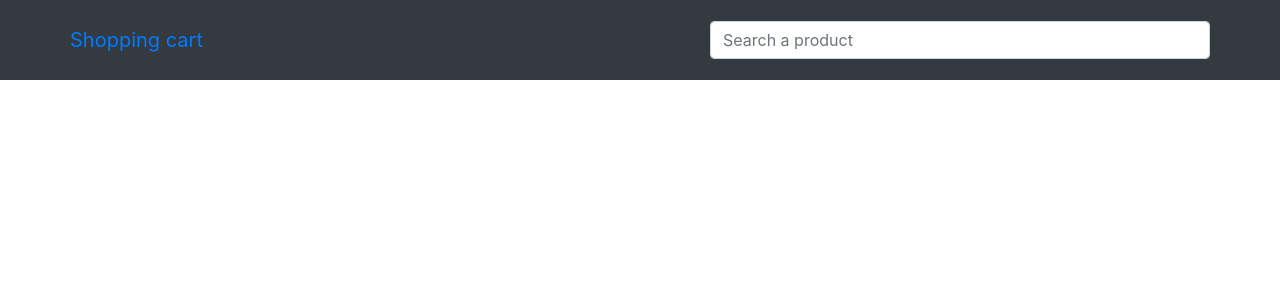
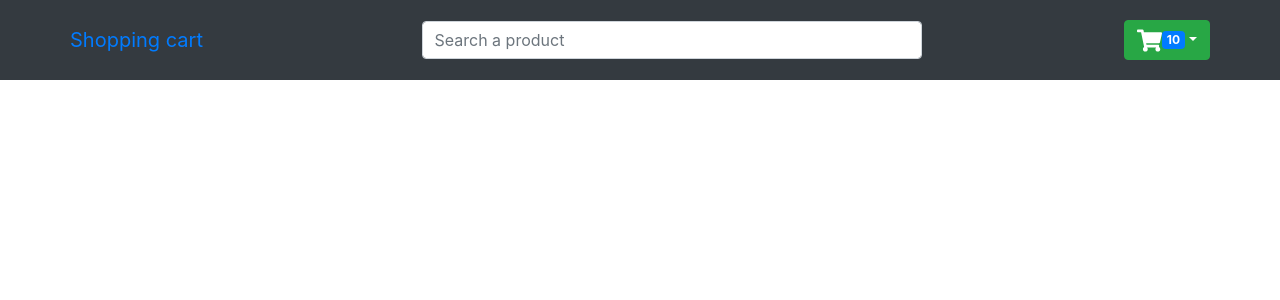
Before and after one commit to aswathyeg/reactHooks, a React (Create React App) app: page / in a window 1280 px wide. Shown: the top 300 px of the page. Built offline with nearby package versions, Linux system fonts and the light colour scheme.

Commit message:
added icon

```diff
--- a/package.json
+++ b/package.json
@@ -11,6 +11,7 @@
     "react": "^18.1.0",
     "react-bootstrap": "^2.5.0",
     "react-dom": "^18.1.0",
+    "react-icons": "^4.4.0",
     "react-router-dom": "^6.4.1",
     "react-scripts": "5.0.1",
     "web-vitals": "^2.1.4"
--- a/src/components/shopping-context-reducer/Header.js
+++ b/src/components/shopping-context-reducer/Header.js
@@ -1,11 +1,12 @@
-import { Container, FormControl } from "react-bootstrap";
+import { Container, Dropdown, FormControl, Nav, Badge } from "react-bootstrap";
 import Navbar from "react-bootstrap/Navbar";
+import { FaShoppingCart } from "react-icons/fa";
 const Header = () => {
   return (
     <Navbar bg="dark" variant="dark" style={{ height: 80 }}>
       <Container>
         {/* for logo */}
-        <Navbar.Brand>
+        <Navbar.Brand variant="light">
           <a href="/">Shopping cart</a>
         </Navbar.Brand>
         <Navbar.Text className="search">
@@ -15,6 +16,14 @@ const Header = () => {
             style={{ width: 500 }}
           ></FormControl>
         </Navbar.Text>
+        <Nav>
+          <Dropdown alignRight>
+            <Dropdown.Toggle variant="success">
+              <FaShoppingCart color="white" fontSize="25px" />
+              <Badge>{10}</Badge>
+            </Dropdown.Toggle>
+          </Dropdown>
+        </Nav>
       </Container>
     </Navbar>
   );
```
Also changed, not shown: 1 other file (tests, documents, lock files or other folders).
